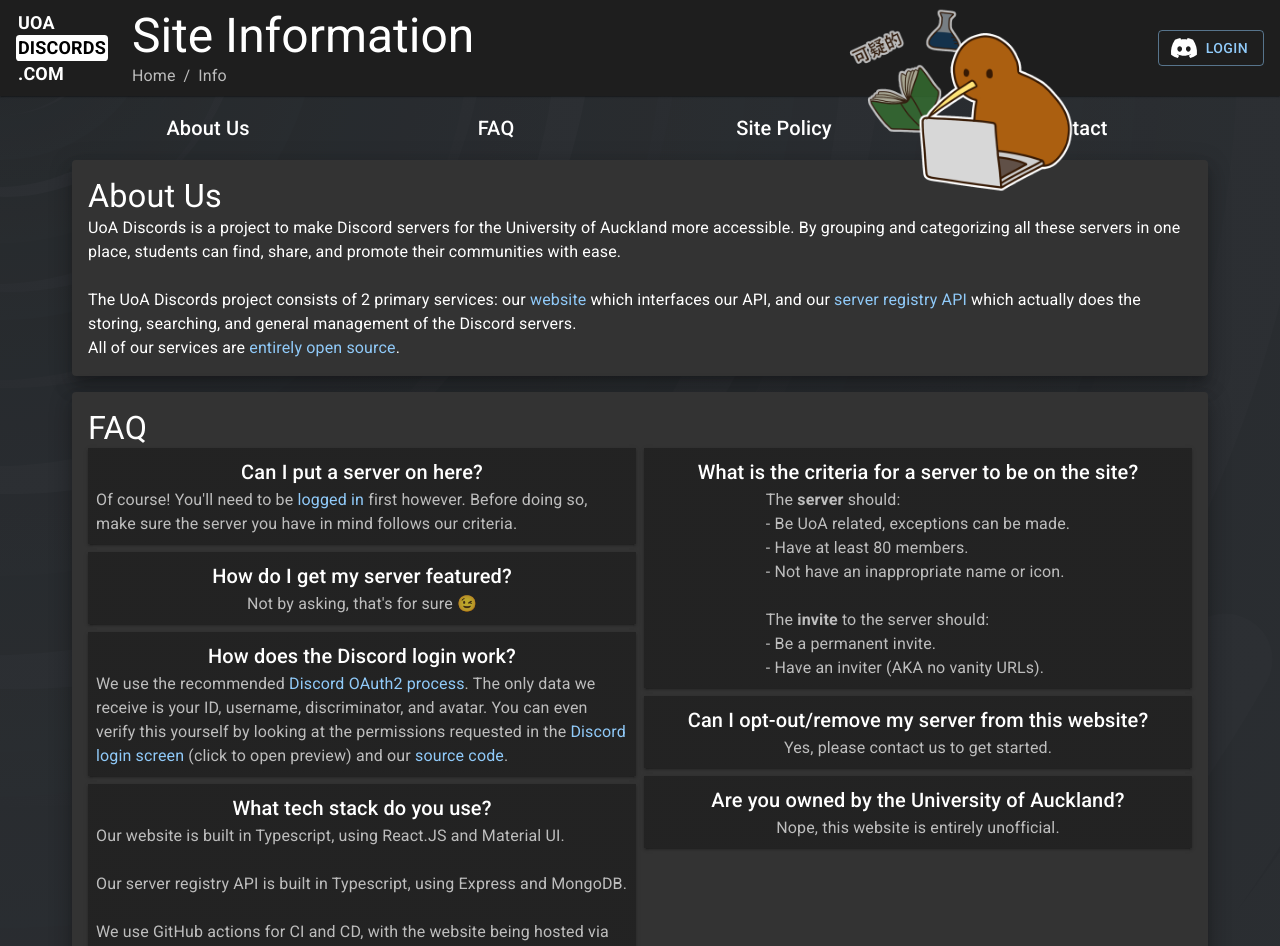
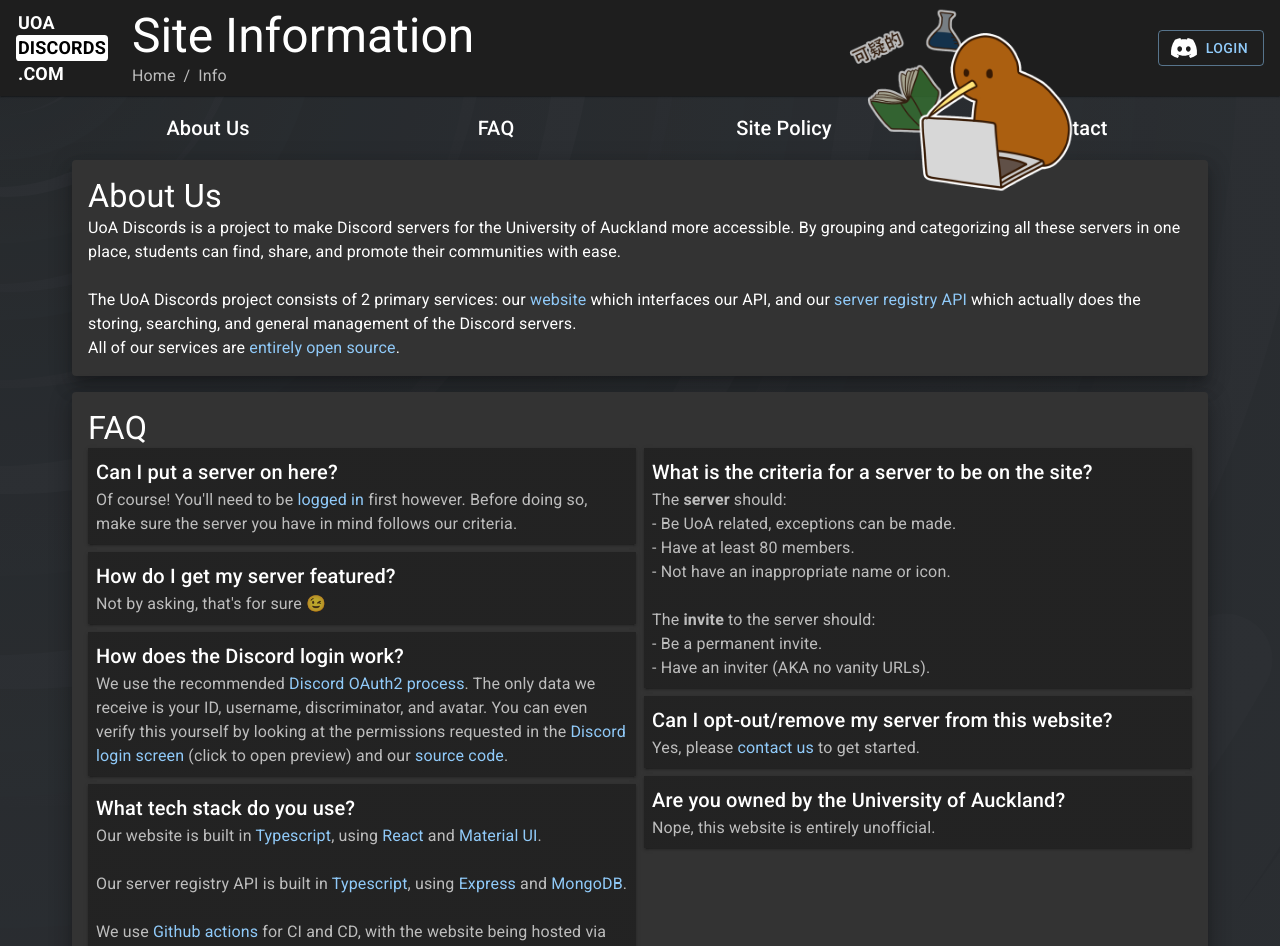
Before and after one commit to UoA-Discords/website, a React (Create React App) app: page /info in a window 1280 px wide. Shown: the top 946 px of the page. Built offline with nearby package versions, Linux system fonts and the light colour scheme.

Commit message:
FAQ/about page tweaks

```diff
--- a/src/pages/Info/FAQ.tsx
+++ b/src/pages/Info/FAQ.tsx
@@ -11,13 +11,19 @@ const Section: React.FC<{ children: ReactNode }> = ({ children }) => (
     </Paper>
 );
 
-const Question: React.FC<{ children: ReactNode }> = ({ children }) => <Typography variant="h6">{children}</Typography>;
+const Question: React.FC<{ children: ReactNode }> = ({ children }) => (
+    <Typography variant="h6" width="100%">
+        {children}
+    </Typography>
+);
 
 const Answer: React.FC<{ children: ReactNode }> = ({ children }) => (
-    <Typography color="text.secondary">{children}</Typography>
+    <Typography color="text.secondary" width="100%">
+        {children}
+    </Typography>
 );
 
-export const FAQ: React.FC = () => {
+export const FAQ: React.FC<{ onLink: (id: string) => void }> = ({ onLink }) => {
     const { loggedInUser } = useContext(UserSessionContext);
     const { sessionData } = useContext(SettingsContext);
 
@@ -100,14 +106,64 @@ export const FAQ: React.FC = () => {
                     <Section>
                         <Question>What tech stack do you use?</Question>
                         <Answer>
-                            Our website is built in Typescript, using React.JS and Material UI.
+                            Our website is built in{' '}
+                            <ExternalLink href="https://www.typescriptlang.org/" title="Typescript official site">
+                                <Link component="span" underline="hover">
+                                    Typescript
+                                </Link>
+                            </ExternalLink>
+                            , using{' '}
+                            <ExternalLink href="https://reactjs.org/" title="React official site">
+                                <Link component="span" underline="hover">
+                                    React
+                                </Link>
+                            </ExternalLink>{' '}
+                            and{' '}
+                            <ExternalLink href="https://mui.com/" title="Material UI official site">
+                                <Link component="span" underline="hover">
+                                    Material UI
+                                </Link>
+                            </ExternalLink>
+                            .
                             <br />
                             <br />
-                            Our server registry API is built in Typescript, using Express and MongoDB.
+                            Our server registry API is built in{' '}
+                            <ExternalLink href="https://www.typescriptlang.org/" title="Typescript official site">
+                                <Link component="span" underline="hover">
+                                    Typescript
+                                </Link>
+                            </ExternalLink>
+                            , using{' '}
+                            <ExternalLink href="https://expressjs.com/" title="Express official site">
+                                <Link component="span" underline="hover">
+                                    Express
+                                </Link>
+                            </ExternalLink>{' '}
+                            and{' '}
+                            <ExternalLink href="https://www.mongodb.com/" title="MongoDB official site">
+                                <Link component="span" underline="hover">
+                                    MongoDB
+                                </Link>
+                            </ExternalLink>
+                            .
                             <br />
                             <br />
-                            We use GitHub actions for CI and CD, with the website being hosted via Cloudflare Pages and
-                            the server being locally hosted.
+                            We use{' '}
+                            <ExternalLink
+                                href="https://github.com/features/actions"
+                                title="Github actions information page"
+                            >
+                                <Link component="span" underline="hover">
+                                    Github actions
+                                </Link>
+                            </ExternalLink>{' '}
+                            for CI and CD, with the website being hosted via{' '}
+                            <ExternalLink href="https://pages.cloudflare.com/" title="Cloudflare Pages official site">
+                                <Link component="span" underline="hover">
+                                    Cloudflare Pages
+                                </Link>
+                            </ExternalLink>{' '}
+                            and the server being locally hosted.
                         </Answer>
                     </Section>
                 </Grid>
@@ -136,7 +192,21 @@ export const FAQ: React.FC = () => {
                 <Grid item xs={12}>
                     <Section>
                         <Question>Can I opt-out/remove my server from this website?</Question>
-                        <Answer>Yes, please contact us to get started.</Answer>
+                        <Answer>
+                            Yes, please{' '}
+                            <Link
+                                component="span"
+                                underline="hover"
+                                sx={{ cursor: 'pointer' }}
+                                onClick={() => {
+                                    document.querySelector('#contact')?.scrollIntoView({ behavior: 'smooth' });
+                                    onLink('contact');
+                                }}
+                            >
+                                contact us
+                            </Link>{' '}
+                            to get started.
+                        </Answer>
                     </Section>
                 </Grid>
                 <Grid item xs={12}>
--- a/src/pages/Info/InfoPage.tsx
+++ b/src/pages/Info/InfoPage.tsx
@@ -150,7 +150,7 @@ export const InfoPage: React.FC = () => {
             </Section>
 
             <Section title="FAQ" focussedId={focussedId} onLink={onLink}>
-                <FAQ />
+                <FAQ onLink={onLink} />
             </Section>
 
             <Section title="Site Policy" focussedId={focussedId} onLink={onLink}>
```
